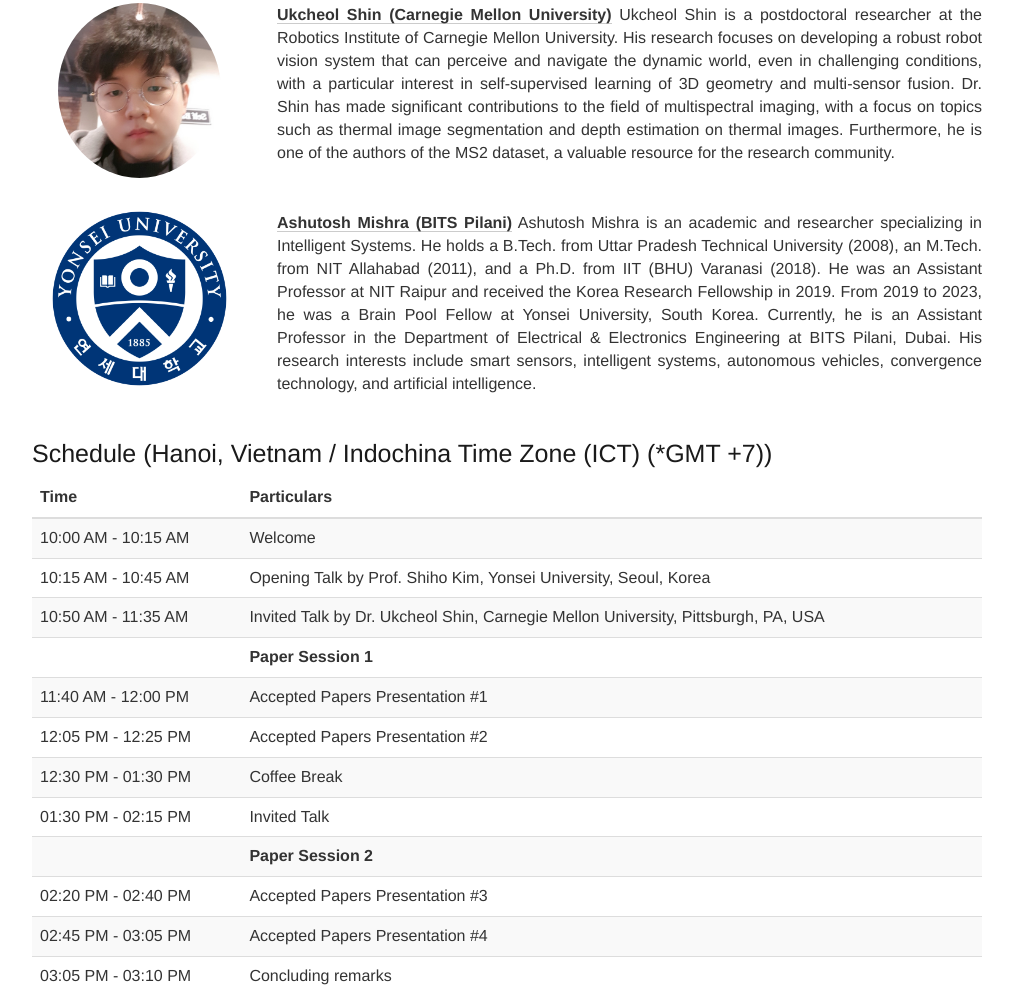
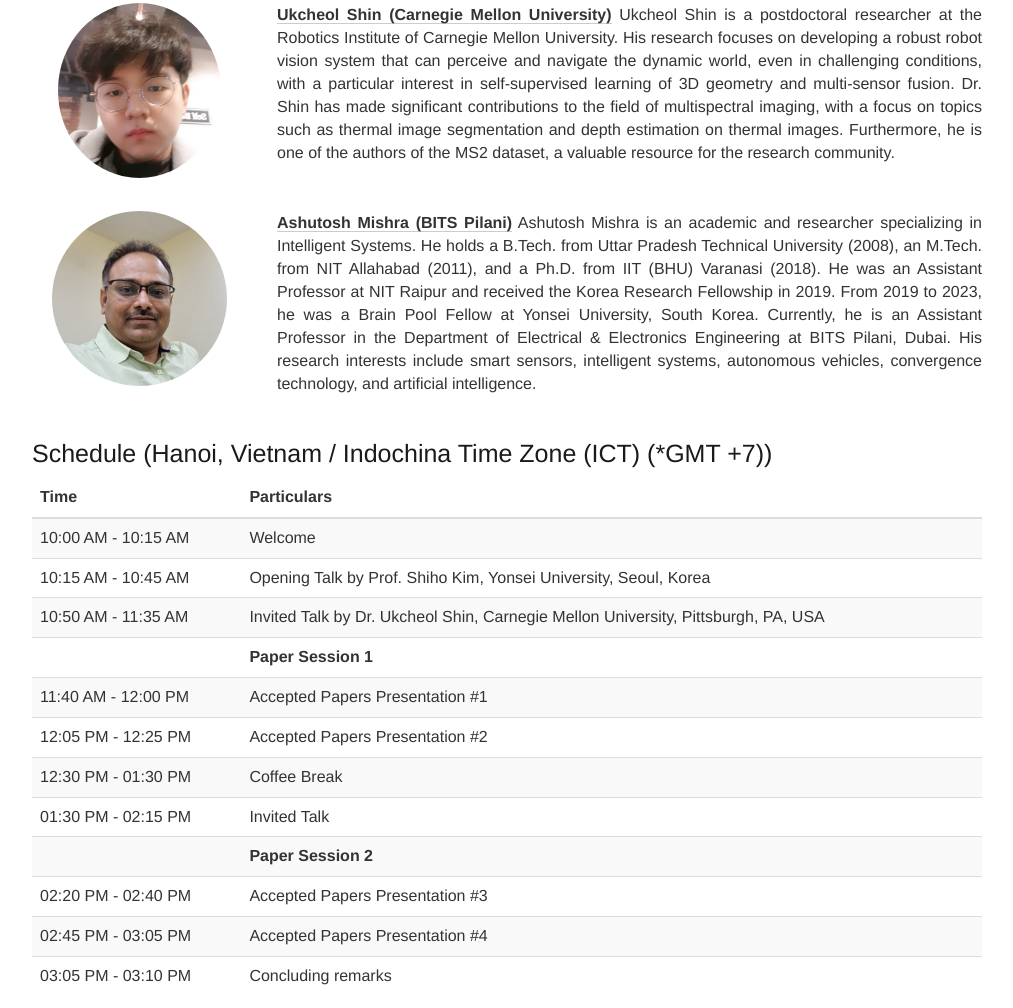
Before and after one commit to multispectral4ra/multispectral4ra.github.io, a plain HTML site: page index.html in a window 1280 px wide. Shown: the part 3125-4133 px from the top of the page, without its empty margins (133-1146 px from the left). Drawn offline with nearby package versions, Linux system fonts and the light colour scheme; some packages are replaced by stand-ins of ours; a script that the page names is missing.

Commit message:
photo update

```diff
--- a/index.html
+++ b/index.html
@@ -291,7 +291,7 @@
 <div class="row">
   <div class="col-md-3">
     <div class="speaker-img-container">
-      <a href="https://stl.yonsei.ac.kr/"><img class="people-pic" src="static/img/people/yonsei_logo.png" /></a>
+      <a href="https://stl.yonsei.ac.kr/"><img class="people-pic" src="static/img/people/profmishra.jpg" /></a>
     </div>
   </div>
   <div class="col-md-9">
```
Also changed, not shown: static/img/people/profmishra.jpg (added).
